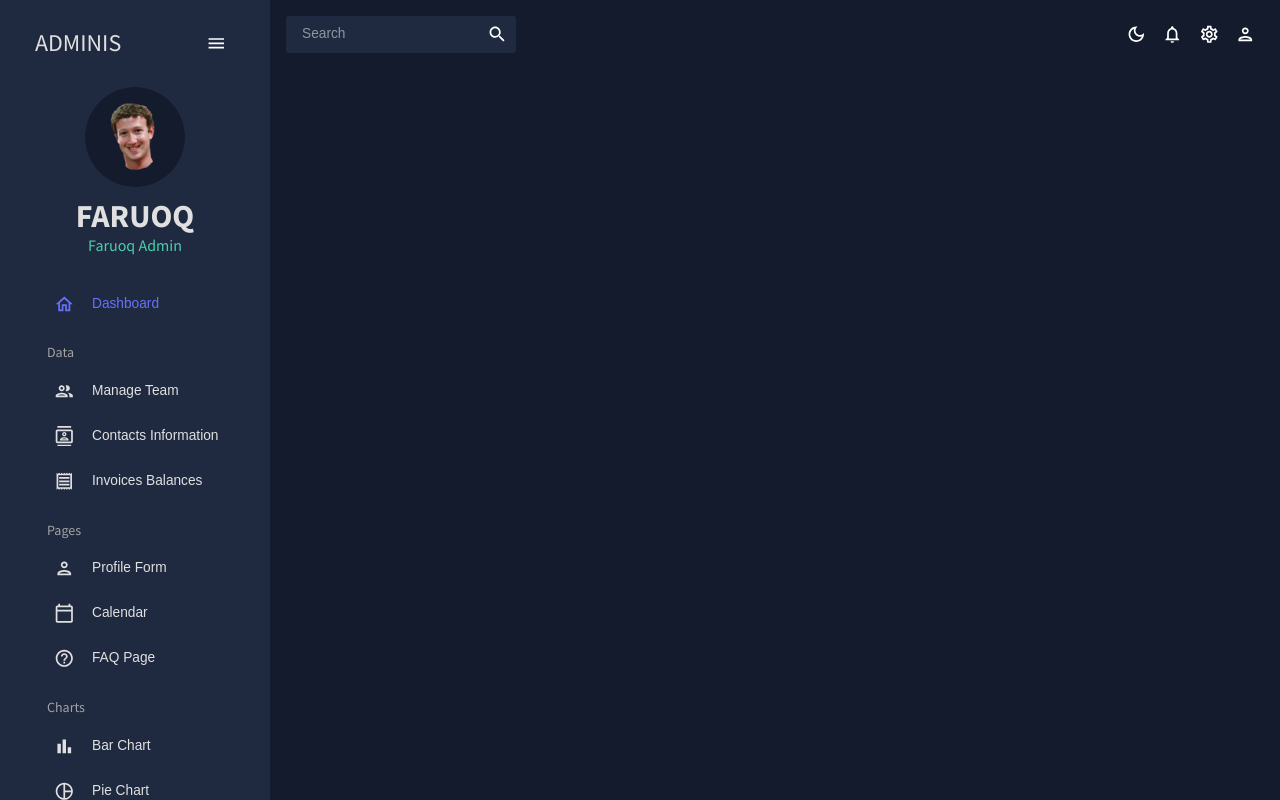
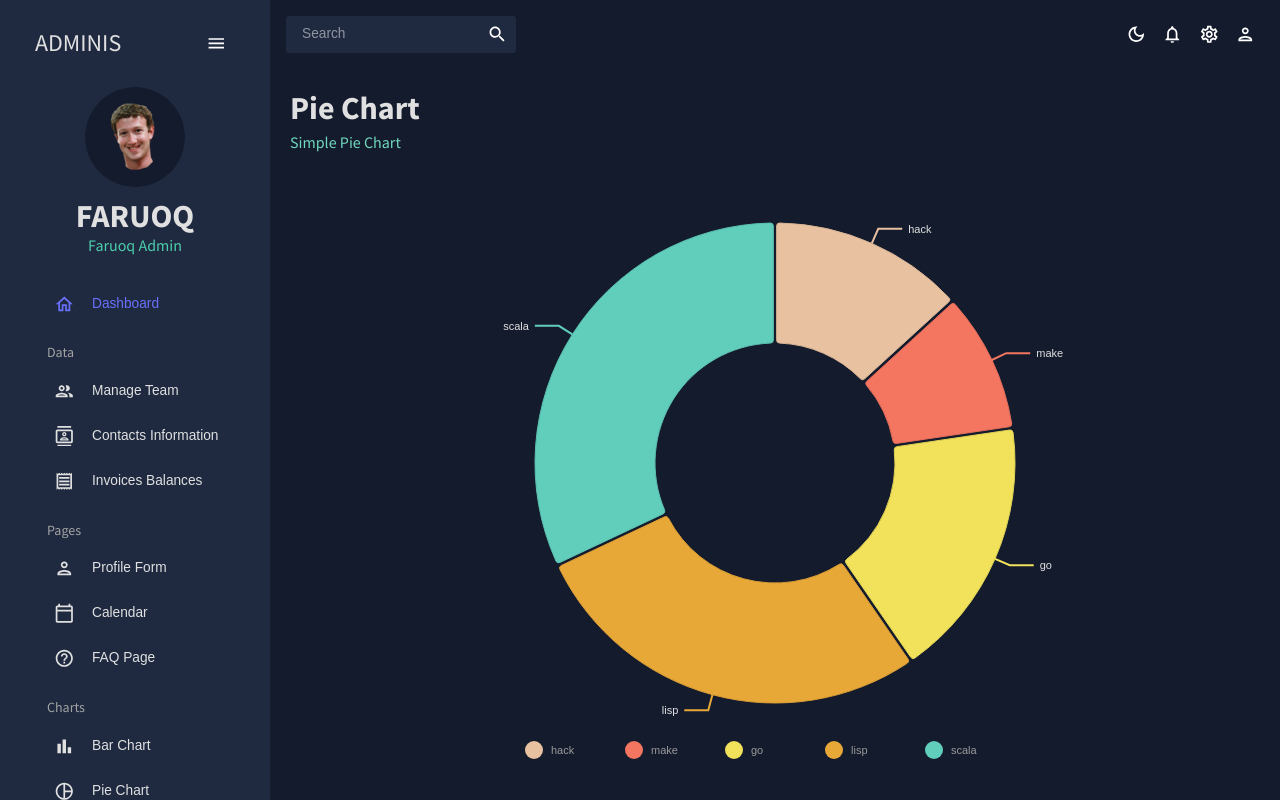
Before and after one commit to siqah/react-admin-dashboard, a React (Create React App) app: page /pie in a window 1280 px wide. Built offline with nearby package versions, Linux system fonts and the light colour scheme.

Commit message:
Pie Chart done

```diff
--- a/src/App.js
+++ b/src/App.js
@@ -14,7 +14,7 @@
 import Bar from "./scenes/bar";
 import Form from "./scenes/form";
 // import Line from "./scenes/line";
-// import Pie from "./scenes/pie";
+import Pie from "./scenes/pie";
 import FAQ from "./scenes/faq";
 // import Geography from "./scenes/geography";
 import Calendar from "./scenes/calendar";
@@ -38,7 +38,7 @@
                 <Route path="/bar" element={<Bar />} />
                 <Route path="/form" element={<Form />} />
                 {/* <Route path="/line" element={<Line />} /> */}
-                {/* <Route path="/pie" element={<Pie />} /> */}
+                <Route path="/pie" element={<Pie />} />
                 <Route path="/faq" element={<FAQ />} />
                 {/* <Route path="/geography" element={<Geography />} /> */}
                 <Route path="/calendar" element={<Calendar />} />
--- /dev/null
+++ b/src/components/PieChart.jsx
@@ -0,0 +1,122 @@
+
+import { ResponsivePie } from "@nivo/pie";
+import {tokens} from "../theme";
+import { useTheme } from "@mui/material";
+import { mockPieData as data } from "../data/mockData";
+
+
+const PieChart = () => {
+    const theme = useTheme();
+    const colors = tokens(theme.palette.mode);
+  return (
+    <ResponsivePie
+        data={data}
+        theme={{
+            axis: {
+                domain: {
+                    line: {
+                        stroke: colors.grey[100]
+                    }
+                },
+                legend: {
+                    text: {
+                        fill: colors.grey[100]
+                    }
+                },
+                ticks: {
+                    line: {
+                        stroke: colors.grey[100],
+                        strokeWidth: 1
+                    },
+                    text: {
+                        fill: colors.grey[100]
+                    }
+                }
+            },
+            legends: {
+                text: {
+                    fill: colors.grey[100]
+                }
+            }
+        }}
+        margin={{ top: 40, right: 80, bottom: 80, left: 80 }}
+        innerRadius={0.5}
+        padAngle={0.7}
+        cornerRadius={3}
+        activeOuterRadiusOffset={8}
+        borderWidth={1}
+        borderColor={{
+            from: 'color',
+            modifiers: [
+                [
+                    'darker',
+                    0.2
+                ]
+            ]
+        }}
+        arcLinkLabelsSkipAngle={10}
+        arcLinkLabelsTextColor= {colors.grey[100]}
+        arcLinkLabelsThickness={2}
+        arcLinkLabelsColor={{ from: 'color' }}
+        enableArcLabels={false}
+        arcLabelsSkipAngle={10}
+        arcLabelsTextColor={{
+            from: 'color',
+            modifiers: [
+                [
+                    'darker',
+                    2
+                ]
+            ]
+        }}
+        defs={[
+            {
+                id: 'dots',
+                type: 'patternDots',
+                background: 'inherit',
+                color: 'rgba(255, 255, 255, 0.3)',
+                size: 4,
+                padding: 1,
+                stagger: true
+            },
+            {
+                id: 'lines',
+                type: 'patternLines',
+                background: 'inherit',
+                color: 'rgba(255, 255, 255, 0.3)',
+                rotation: -45,
+                lineWidth: 6,
+                spacing: 10
+            }
+        ]}
+
+        legends={[
+            {
+                anchor: 'bottom',
+                direction: 'row',
+                justify: false,
+                translateX: 0,
+                translateY: 56,
+                itemsSpacing: 0,
+                itemWidth: 100,
+                itemHeight: 18,
+                itemTextColor: '#999',
+                itemDirection: 'left-to-right',
+                itemOpacity: 1,
+                symbolSize: 18,
+                symbolShape: 'circle',
+                effects: [
+                    {
+                        on: 'hover',
+                        style: {
+                            itemTextColor: '#000'
+                        }
+                    }
+                ]
+            }
+        ]}
+    />
+  )
+}
+
+export default PieChart
--- /dev/null
+++ b/src/scenes/pie/index.jsx
@@ -0,0 +1,16 @@
+import { Box } from "@mui/material";
+import Header from "../../components/Header";
+import PieChart from "../../components/PieChart";
+
+const Pie = () => {
+  return (
+    <Box m="20px">
+      <Header title="Pie Chart" subtitle="Simple Pie Chart" />
+      <Box height="75vh">
+        <PieChart />
+      </Box>
+    </Box>
+  );
+};
+
+export default Pie;
```
